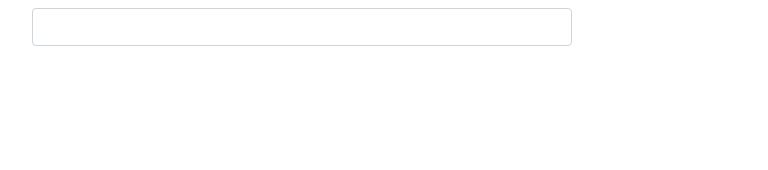
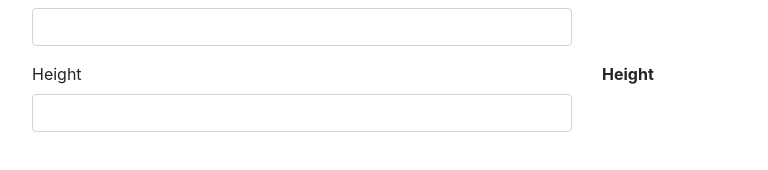
Before and after one commit to nelsW70/pipes, an Angular app: page / in a window 1280 px wide. Shown: the part 270-440 px from the top of the page, without its empty margins (53-821 px from the left). Built offline with nearby package versions, Linux system fonts and the light colour scheme.

Commit message:
added height markup and method

```diff
--- a/src/app/app.component.html
+++ b/src/app/app.component.html
@@ -47,4 +47,21 @@
       </div>
     </div>
   </div>
+
+  <div class="row">
+    <div class="form-group col">
+      <label>Height</label>
+      <input
+        type=""
+        class="form-control"
+        (input)="onHeightChange($event.target.value)"
+      />
+    </div>
+    <div class="col">
+      <label><b>Height</b></label>
+      <div>
+        {{ height }}
+      </div>
+    </div>
+  </div>
 </div>
--- a/src/app/app.component.ts
+++ b/src/app/app.component.ts
@@ -9,6 +9,7 @@ export class AppComponent {
   name: string;
   selectedDate: string;
   amount: number;
+  height: number;
 
   onNameChange(value: string) {
     this.name = value;
@@ -21,4 +22,8 @@ export class AppComponent {
   onAmountChange(value: string) {
     this.amount = parseFloat(value);
   }
+
+  onHeightChange(value: string) {
+    this.height = parseFloat(value);
+  }
 }
```
